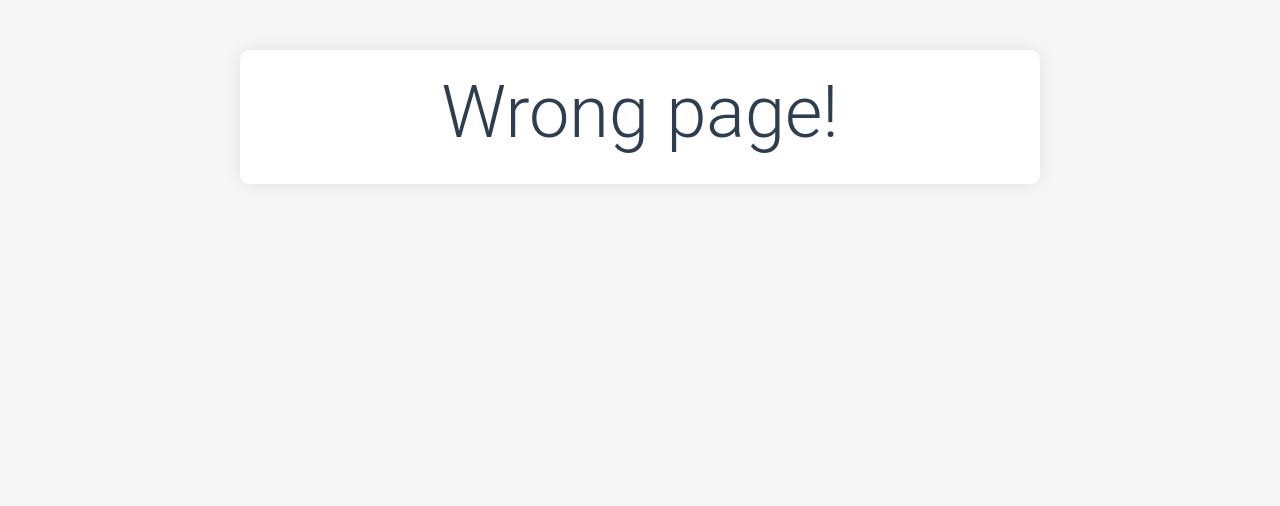
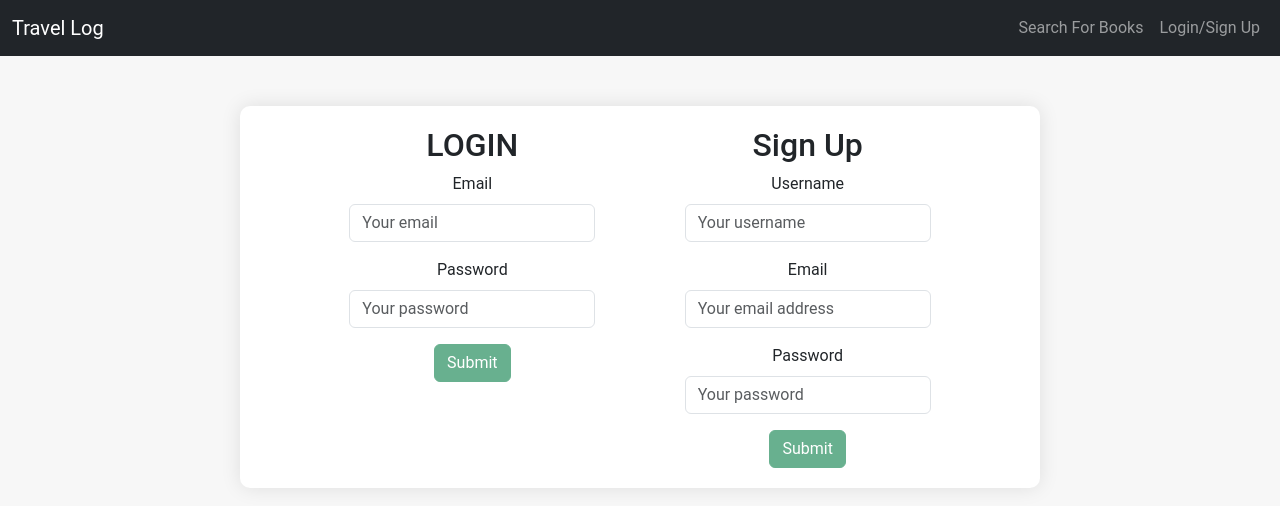
Before and after one commit to Jdrei01/travel-log-app, a React (Vite) app in the folder client/: page /login in a window 1280 px wide. Before the commit this address had no page. Shown: the top 506 px of the page. Built offline with nearby package versions, Linux system fonts and the light colour scheme.

Commit message:
Created a log-in and sign-up landing page and also add navbars/styling

```diff
--- a/client/package.json
+++ b/client/package.json
@@ -11,7 +11,7 @@
   },
   "dependencies": {
     "@apollo/client": "^3.7.14",
-    "bootstrap": "^5.2.3",
+    "bootstrap": "^5.3.2",
     "graphql": "^16.6.0",
     "jwt-decode": "^3.1.2",
     "react": "^18.2.0",
--- a/client/src/App.css
+++ b/client/src/App.css
@@ -4,7 +4,7 @@
     padding: 10;
     background-color: #F7F7F7;
   }
-  #root {
+  #my-root {
     max-width: 800px;
     margin: 50px auto;
     padding: 20px;
@@ -65,3 +65,5 @@
   display: flex
 
 }
+
+/* loginpage.css */
--- a/client/src/App.jsx
+++ b/client/src/App.jsx
@@ -7,6 +7,7 @@
   createHttpLink,
 } from '@apollo/client';
 import { setContext } from '@apollo/client/link/context';
+import AppNavbar from './components/Navbar';
 
 
 // Construct our main GraphQL API endpoint
@@ -36,8 +37,10 @@
 function App() {
   return (
     <ApolloProvider client={client}>
-
-      <Outlet />
+      <AppNavbar />
+      <div id='my-root'>
+        <Outlet />
+      </div>
     </ApolloProvider>
   );
 }
--- /dev/null
+++ b/client/src/components/Navbar.jsx
@@ -0,0 +1,77 @@
+import { useState } from 'react';
+import { Link } from 'react-router-dom';
+import { Navbar, Nav, Container, Modal, Tab } from 'react-bootstrap';
+import SignUpForm from './SignupForm';
+import LoginForm from './LoginForm';
+
+import Auth from '../utils/auth';
+
+const AppNavbar = () => {
+  // set modal display state
+  const [showModal, setShowModal] = useState(false);
+
+  return (
+    <>
+      <Navbar bg='dark' variant='dark' expand='lg'>
+        <Container fluid>
+          <Navbar.Brand as={Link} to='/'>
+            Travel Log
+          </Navbar.Brand>
+          <Navbar.Toggle aria-controls='navbar' />
+          <Navbar.Collapse id='navbar' className='d-flex flex-row-reverse'>
+            <Nav className='ml-auto d-flex'>
+              <Nav.Link as={Link} to='/'>
+                Search For Books
+              </Nav.Link>
+              {/* if user is logged in show saved books and logout */}
+              {Auth.loggedIn() ? (
+                <>
+                  <Nav.Link as={Link} to='/saved'>
+                    See Your Books
+                  </Nav.Link>
+                  <Nav.Link onClick={Auth.logout}>Logout</Nav.Link>
+                </>
+              ) : (
+                <Nav.Link onClick={() => setShowModal(true)}>Login/Sign Up</Nav.Link>
+              )}
+            </Nav>
+          </Navbar.Collapse>
+        </Container>
+      </Navbar>
+      {/* set modal data up */}
+      <Modal
+        size='lg'
+        show={showModal}
+        onHide={() => setShowModal(false)}
+        aria-labelledby='signup-modal'>
+        {/* tab container to do either signup or login component */}
+        <Tab.Container defaultActiveKey='login'>
+          <Modal.Header closeButton>
+            <Modal.Title id='signup-modal'>
+              <Nav variant='pills'>
+                <Nav.Item>
+                  <Nav.Link eventKey='login'>Login</Nav.Link>
+                </Nav.Item>
+                <Nav.Item>
+                  <Nav.Link eventKey='signup'>Sign Up</Nav.Link>
+                </Nav.Item>
+              </Nav>
+            </Modal.Title>
+          </Modal.Header>
+          <Modal.Body>
+            <Tab.Content>
+              <Tab.Pane eventKey='login'>
+                <LoginForm handleModalClose={() => setShowModal(false)} />
+              </Tab.Pane>
+              <Tab.Pane eventKey='signup'>
+                <SignUpForm handleModalClose={() => setShowModal(false)} />
+              </Tab.Pane>
+            </Tab.Content>
+          </Modal.Body>
+        </Tab.Container>
+      </Modal>
+    </>
+  );
+};
+
+export default AppNavbar;
--- a/client/src/pages/loginPage.jsx
+++ b/client/src/pages/loginPage.jsx
@@ -1,12 +1,11 @@
 import React from 'react';
 import LoginForm from '../components/LoginForm';
 import SignupForm from '../components/SignupForm';
-
+import '../styles/loginPage.css'
 function LoginPage() {
   return (
-    <div>
+    <div className='log-in-page'>
       <div>
-        <h1>Login and Signup</h1>
         <h2>LOGIN</h2>
         <LoginForm />
       </div>
--- /dev/null
+++ b/client/src/styles/loginPage.css
@@ -0,0 +1,5 @@
+.log-in-page{
+    display: flex;
+    flex-direction: row;
+    justify-content: space-evenly;
+}
--- a/package.json
+++ b/package.json
@@ -8,12 +8,15 @@
     "develop": "concurrently \"cd server && npm run watch\" \"cd client && npm run dev\"",
     "install": "cd server && npm i && cd ../client && npm i",
     "build": "cd client && npm run build",
-    "render-build":"npm install && npm run build"
+    "render-build": "npm install && npm run build"
   },
   "keywords": [],
   "author": "",
   "license": "ISC",
   "devDependencies": {
     "concurrently": "^8.2.0"
+  },
+  "dependencies": {
+    "@react-google-maps/api": "^2.19.2"
   }
 }
```
Also changed, not shown: client/src/main.jsx (+7 -5 lines), 2 other files (tests, documents, lock files or other folders).
